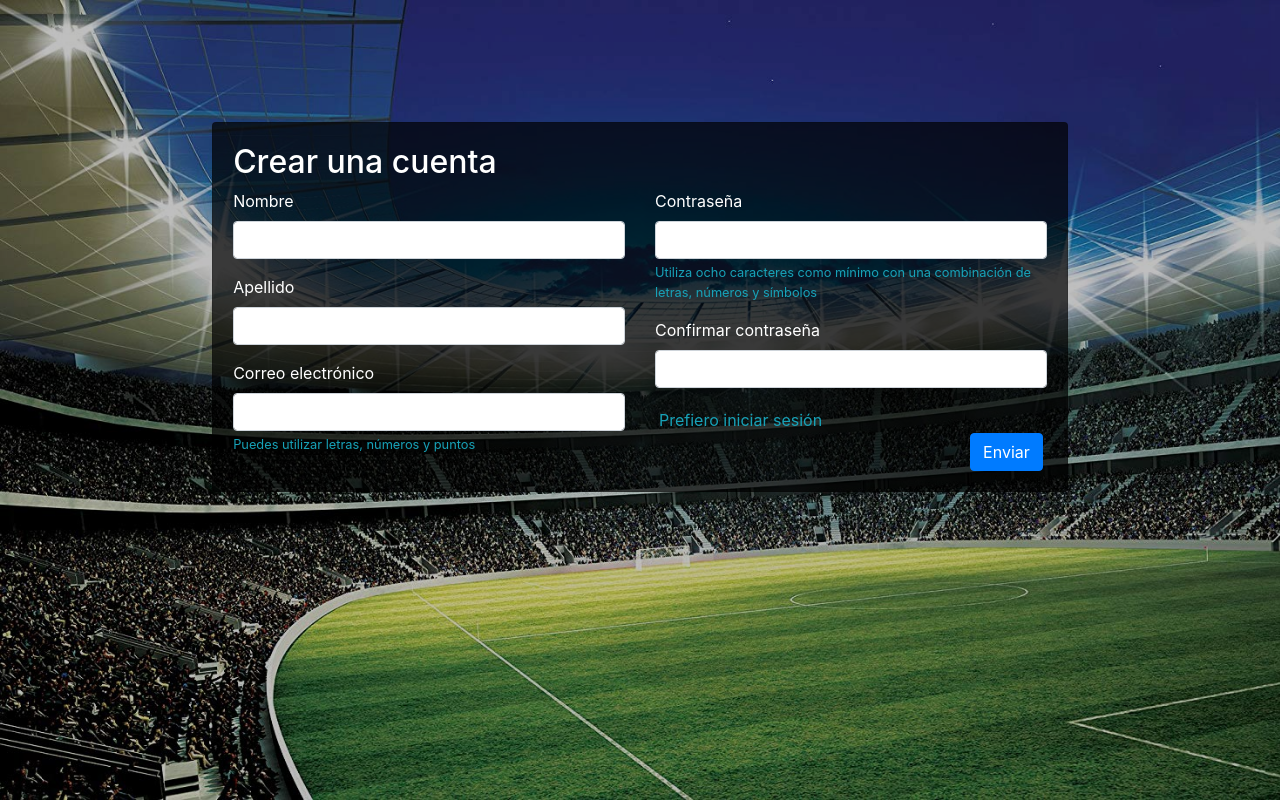
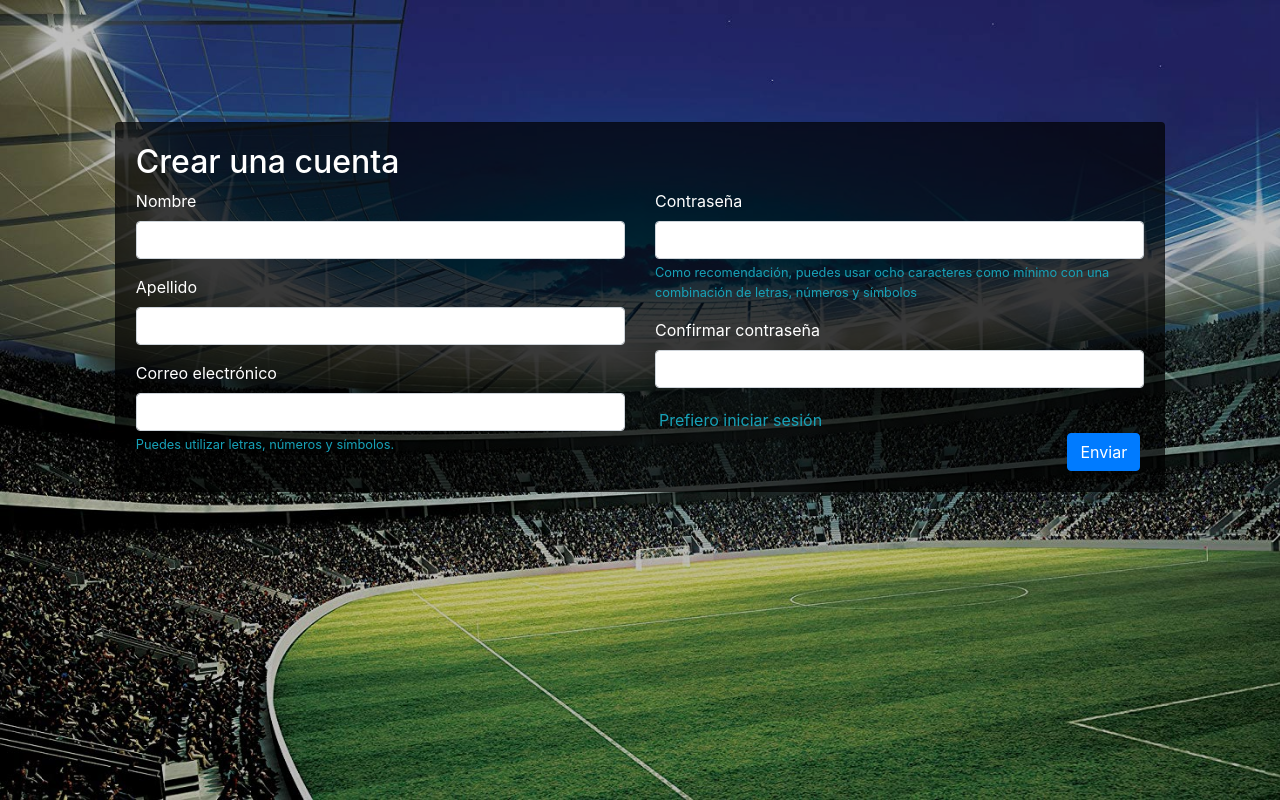
Before and after one commit to ismi1983/futbol1, an Angular app in the folder futbol-project/: page /signup in a window 1280 px wide. Built offline with nearby package versions, Linux system fonts and the light colour scheme.

Commit message:
signup conectado con backend exitosamente

```diff
--- a/futbol-project/src/app/signup/signup.component.html
+++ b/futbol-project/src/app/signup/signup.component.html
@@ -19,14 +19,14 @@
                 <div class="form-group">
                   <label for="formGroupExampleInput">Correo electrónico</label>
                   <input type="text" formControlName="email" class="form-control">
-                  <small id="emailHelp" class="form-text text-info">Puedes utilizar letras, números y puntos</small>
+                  <small id="emailHelp" class="form-text text-info">Puedes utilizar letras, números y símbolos.</small>
                 </div>
               </div>
               <div class="col-md-6">
                 <div class="form-group">
                   <label for="formGroupExampleInput">Contraseña</label>
                   <input type="password" formControlName="password" class="form-control">
-                  <small id="emailHelp" class="form-text text-info">Utiliza ocho caracteres como mínimo con una combinación de letras, números y símbolos</small>
+                  <small id="emailHelp" class="form-text text-info">Como recomendación, puedes usar ocho caracteres como mínimo con una combinación de letras, números y símbolos</small>
                 </div>
                 <div class="form-group">
                   <label for="formGroupExampleInput">Confirmar contraseña</label>
--- a/futbol-project/src/app/signup/signup.component.ts
+++ b/futbol-project/src/app/signup/signup.component.ts
@@ -40,7 +40,4 @@ export class SignupComponent {
         alert('¡Información faltante o con mal formato!')
       }
     }
-
-
-
 }
```
